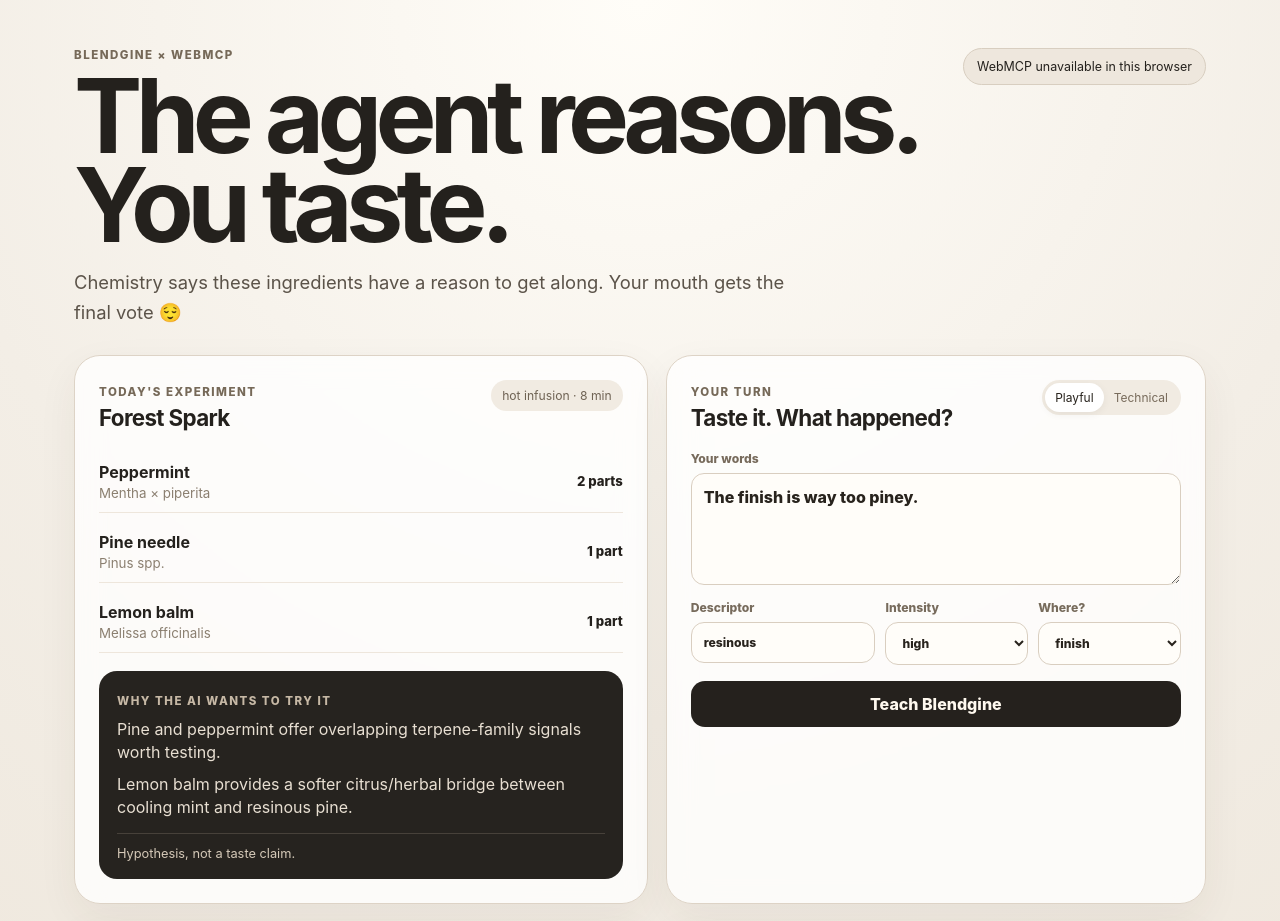
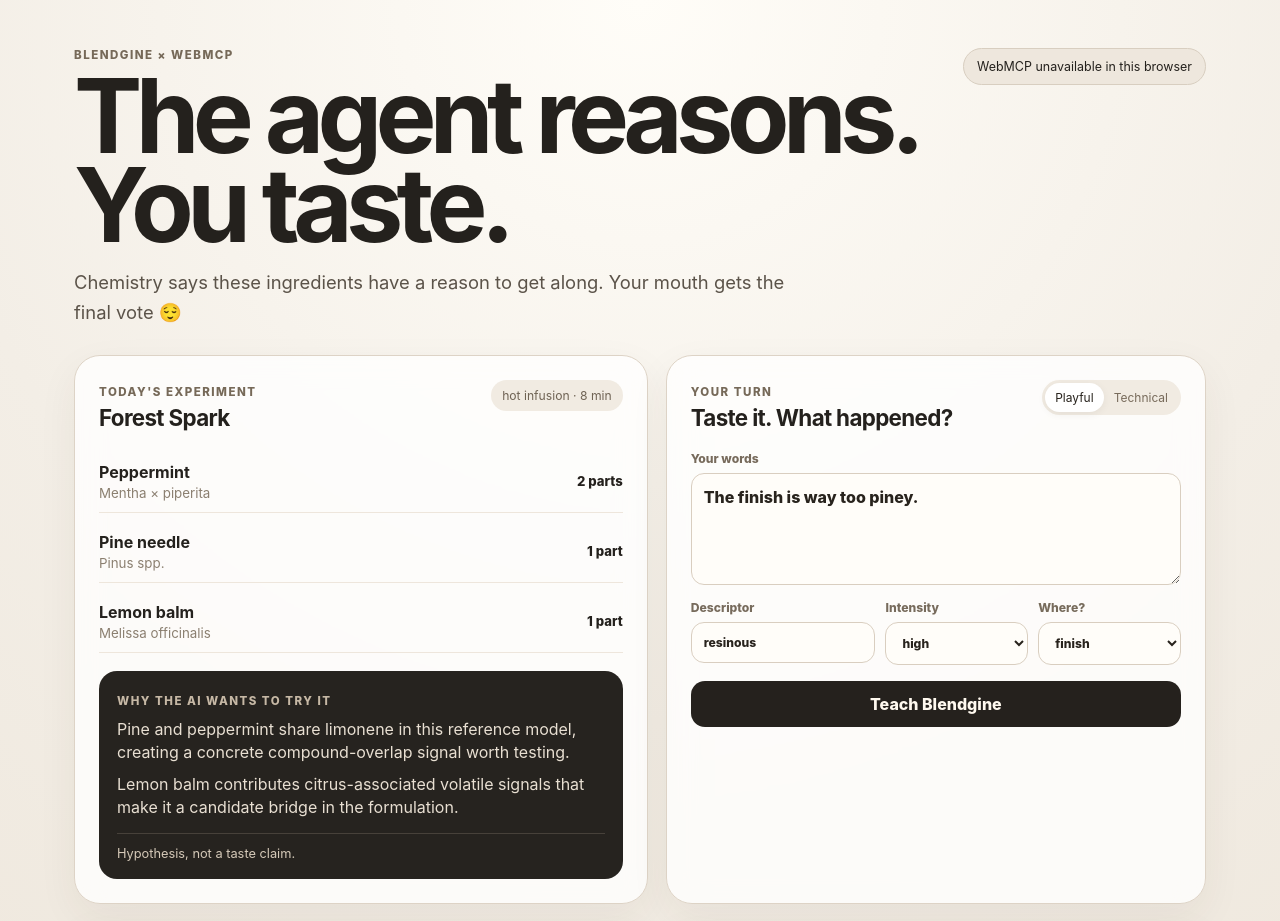
Before and after one commit to quenaF/blendgine-webmcp, a React (Vite) app: page / in a window 1280 px wide. Shown: the top 921 px of the page. Built offline with nearby package versions, Linux system fonts and the light colour scheme.

Commit message:
Align demo hypothesis with traceable evidence signals

```diff
--- a/src/data.js
+++ b/src/data.js
@@ -2,8 +2,8 @@ export const ingredients = {
   peppermint: {
     id: 'peppermint', name: 'Peppermint', botanical: 'Mentha × piperita',
     sensory: ['cooling', 'bright', 'minty'],
-    compounds: ['menthol', 'menthone'],
-    evidence: { type: 'scientific_reference', note: 'Menthol and menthone are characteristic volatile constituents used here as pairing signals, not as a claim that chemistry determines taste.' }
+    compounds: ['menthol', 'menthone', 'limonene'],
+    evidence: { type: 'scientific_reference', note: 'Characteristic volatile constituents are used here as pairing signals, not as a claim that chemistry determines taste.' }
   },
   pine: {
     id: 'pine', name: 'Pine needle', botanical: 'Pinus spp.',
@@ -34,8 +34,8 @@ export const pairingHypothesis = {
   id: 'hypothesis-001',
   formulaId: starterFormula.id,
   basis: [
-    'Pine and peppermint offer overlapping terpene-family signals worth testing.',
-    'Lemon balm provides a softer citrus/herbal bridge between cooling mint and resinous pine.'
+    'Pine and peppermint share limonene in this reference model, creating a concrete compound-overlap signal worth testing.',
+    'Lemon balm contributes citrus-associated volatile signals that make it a candidate bridge in the formulation.'
   ],
   epistemicStatus: 'hypothesis',
   boundary: 'Chemical composition can motivate a tasting hypothesis; it cannot establish whether the blend tastes good.'
```
